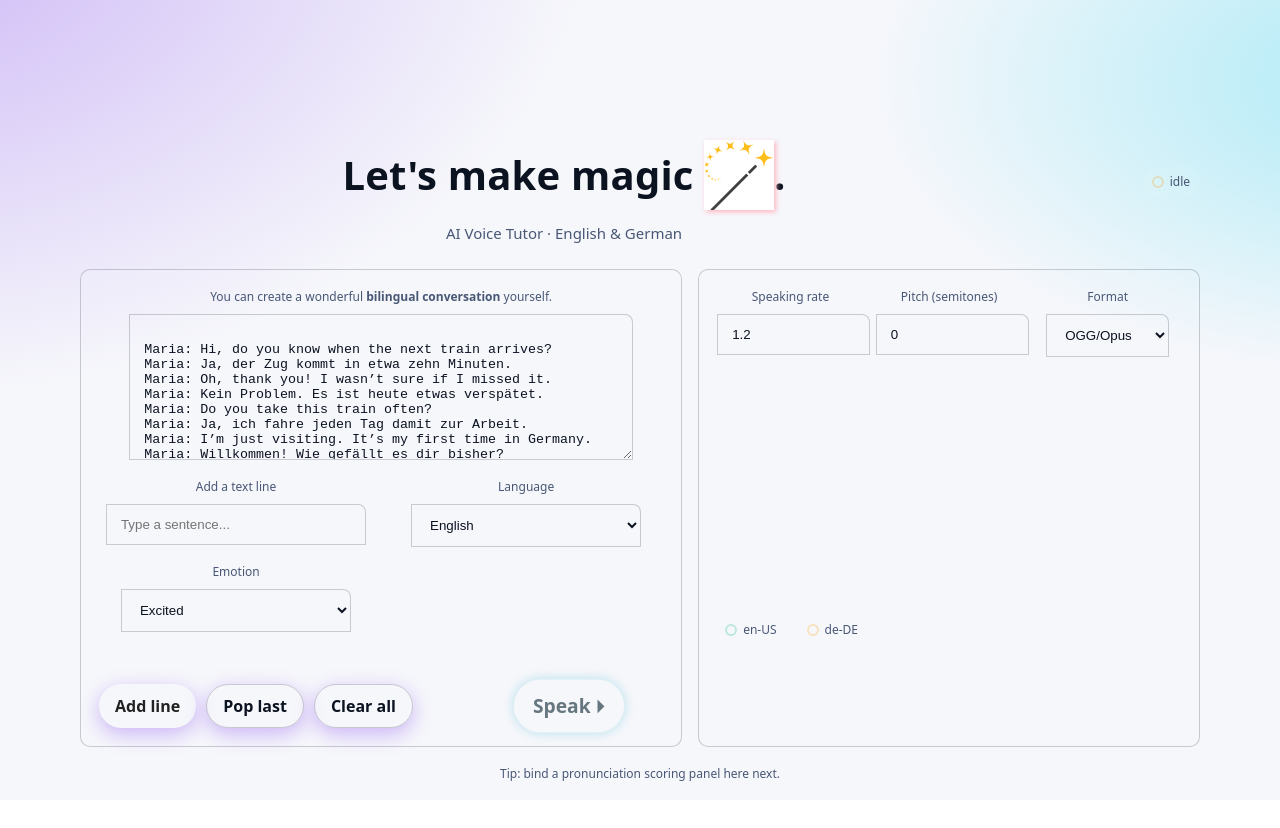
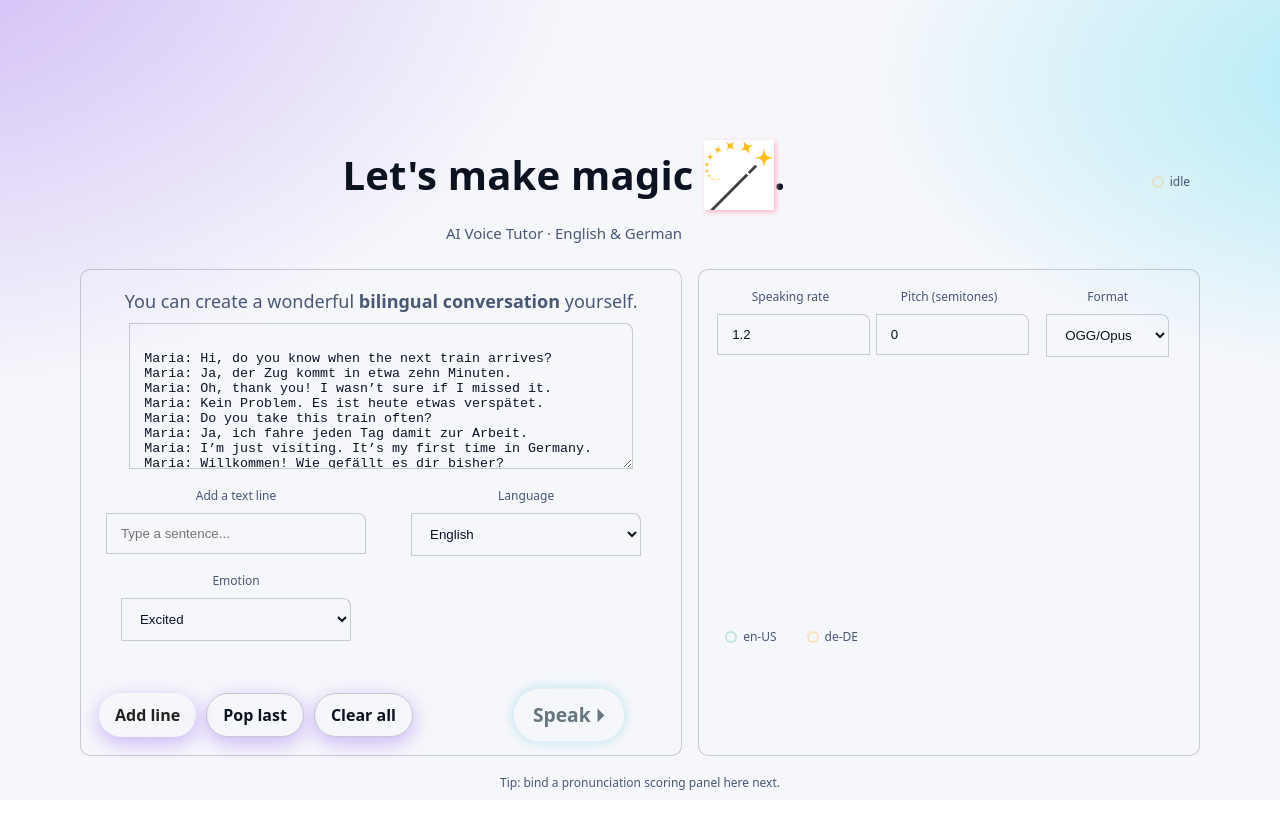
Before and after one commit to djwang0805-web/AI_Voice_Tutor_test, a React (Vite) app in the folder client/: page / in a window 1280 px wide. Shown: the top 828 px of the page. Built offline with nearby package versions, Linux system fonts and the light colour scheme; no server answers.

Commit message:
ui update

```diff
--- a/client/src/App.jsx
+++ b/client/src/App.jsx
@@ -169,7 +169,7 @@ useEffect( () => {
         {/* Left card: Text & Speak */}
         <div className="card pad stack">
           <div className="field">
-            <label>You can create a wonderful <b>bilingual conversation</b> yourself.</label>
+            <label style={{fontSize:'18px'}}>You can create a wonderful <b>bilingual conversation</b> yourself.</label>
             <textarea
               className="textarea"
               rows={6}
```
